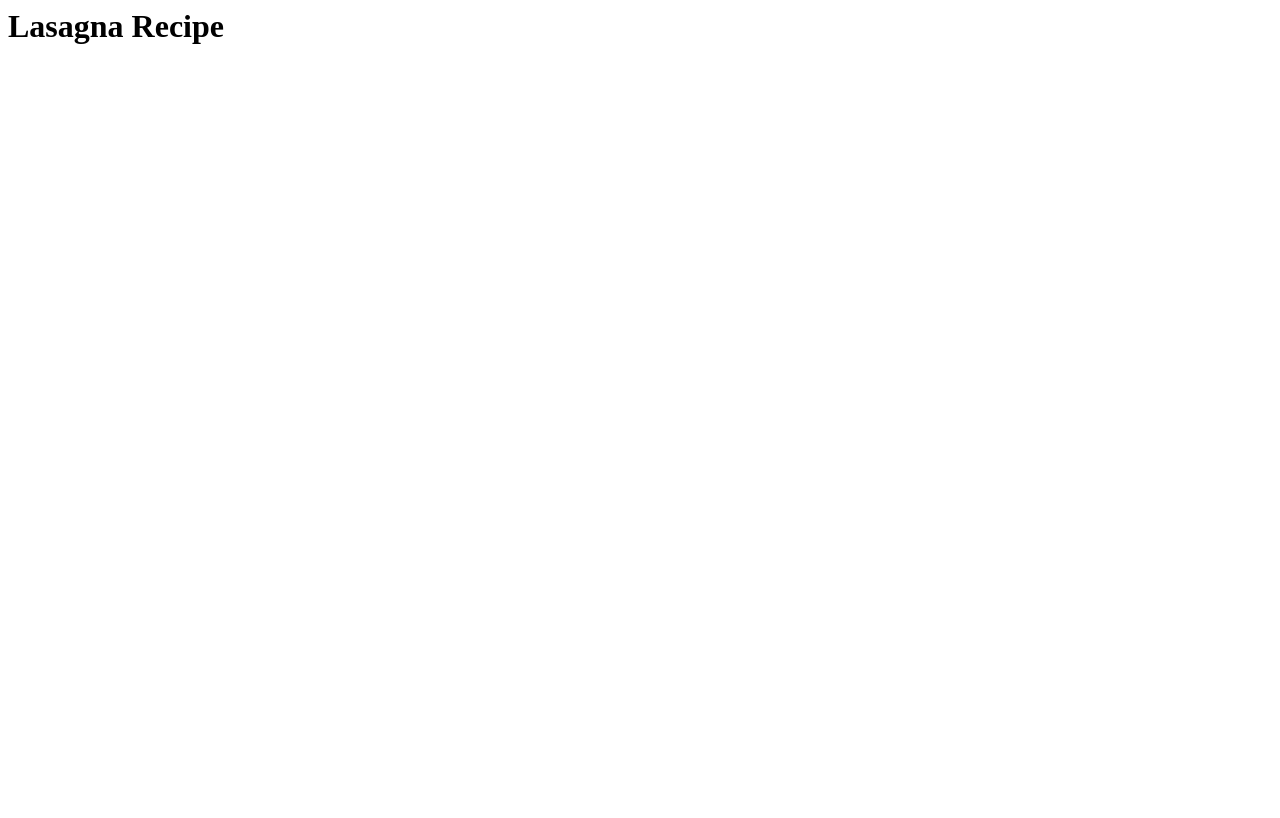
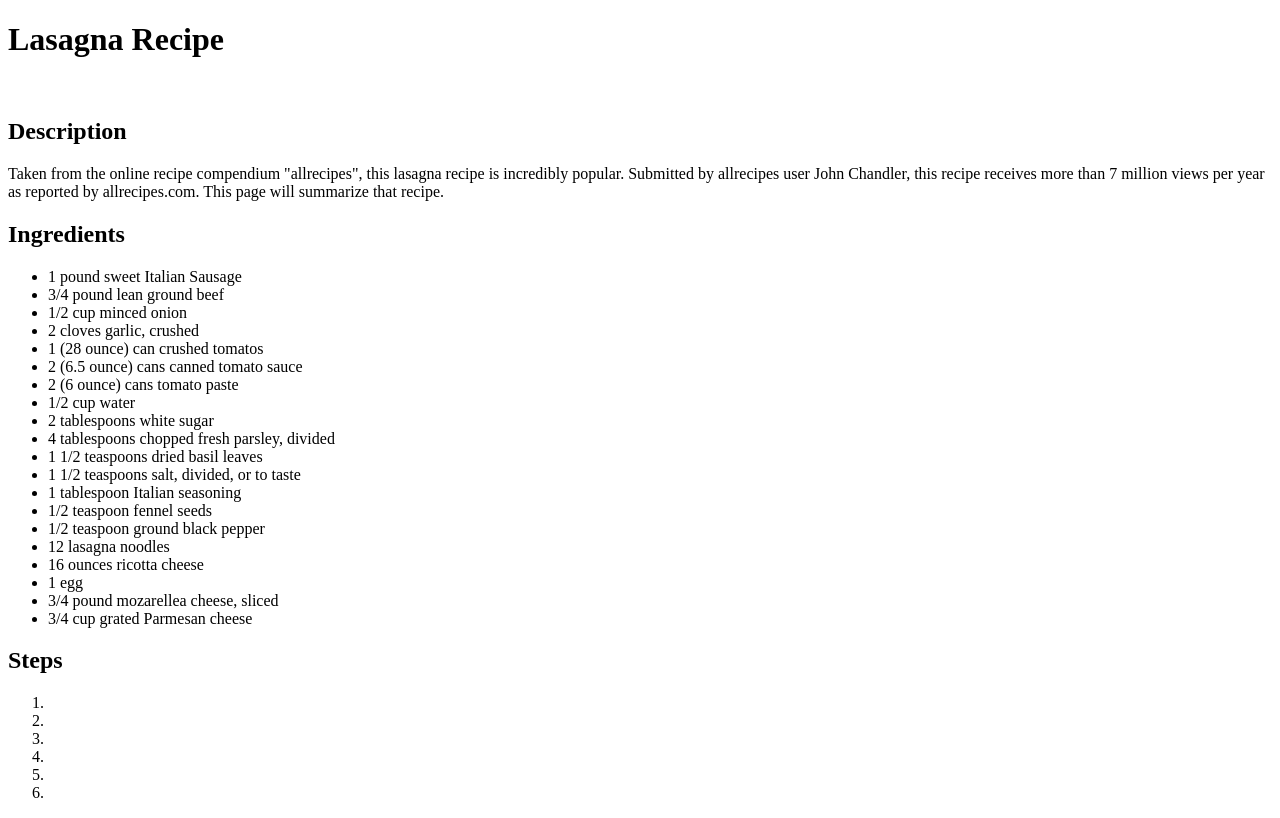
Before and after one commit to wlbgi/odin-recipes, a plain HTML site: page recipes/lasagna.html in a window 1280 px wide. Drawn offline with Linux system fonts and the light colour scheme.

Commit message:
Add new recipes and section headings to all recipes

```diff
--- a/recipes/lasagna.html
+++ b/recipes/lasagna.html
@@ -1 +1,54 @@
-<h1>Lasagna Recipe</h1>
+<!DOCTYPE html>
+<html lang="en">
+    <head>
+        <meta charset="UTF-8">
+
+    </head>
+
+    <body>
+        <h1>Lasagna Recipe</h1>
+
+        <img src="">
+
+        <h2>Description</h2>
+        Taken from the online recipe compendium "allrecipes", this
+        lasagna recipe is incredibly popular.  Submitted by
+        allrecipes user John Chandler, this recipe receives more than
+        7 million views per year as reported by allrecipes.com.  This page
+        will summarize that recipe.
+
+        <h2>Ingredients</h2>
+        <ul>
+            <li>1 pound sweet Italian Sausage</li>
+            <li>3/4 pound lean ground beef</li>
+            <li>1/2 cup minced onion</li>
+            <li>2 cloves garlic, crushed</li>
+            <li>1 (28 ounce) can crushed tomatos</li>
+            <li>2 (6.5 ounce) cans canned tomato sauce</li>
+            <li>2 (6 ounce) cans tomato paste</li>
+            <li>1/2 cup water</li>
+            <li>2 tablespoons white sugar</li>
+            <li>4 tablespoons chopped fresh parsley, divided</li>
+            <li>1 1/2 teaspoons dried basil leaves</li>
+            <li>1 1/2 teaspoons salt, divided, or to taste</li>
+            <li>1 tablespoon Italian seasoning</li>
+            <li>1/2 teaspoon fennel seeds</li>
+            <li>1/2 teaspoon ground black pepper</li>
+            <li>12 lasagna noodles</li>
+            <li>16 ounces ricotta cheese</li>
+            <li>1 egg</li>
+            <li>3/4 pound mozarellea cheese, sliced</li>
+            <li>3/4 cup grated Parmesan cheese</li>
+        </ul>
+
+        <h2>Steps</h2>
+        <ol>
+            <li></li>
+            <li></li>
+            <li></li>
+            <li></li>
+            <li></li>
+            <li></li>
+        </ol>
+    </body>
+</html>
```
Also changed, not shown: index.html (+6 -1 lines), recipes/garlic-bread.html (added, +41 -0 lines), recipes/spaghetti.html (added, +43 -0 lines).
